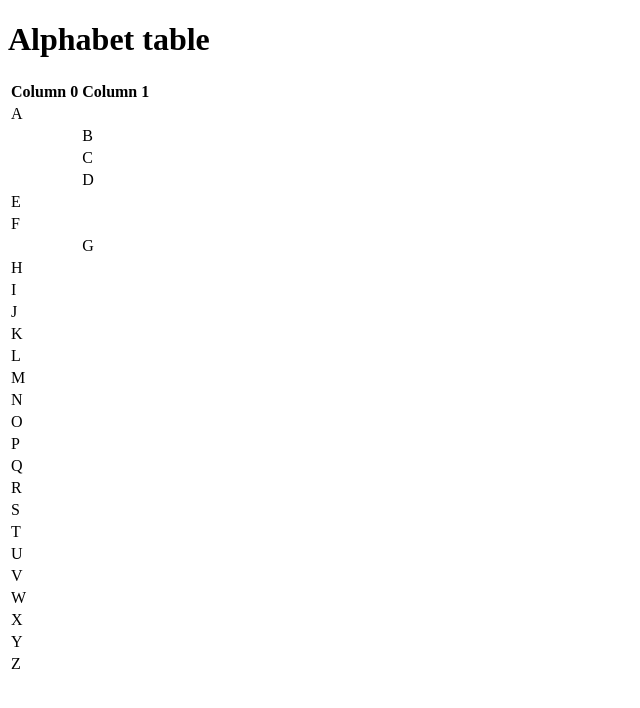
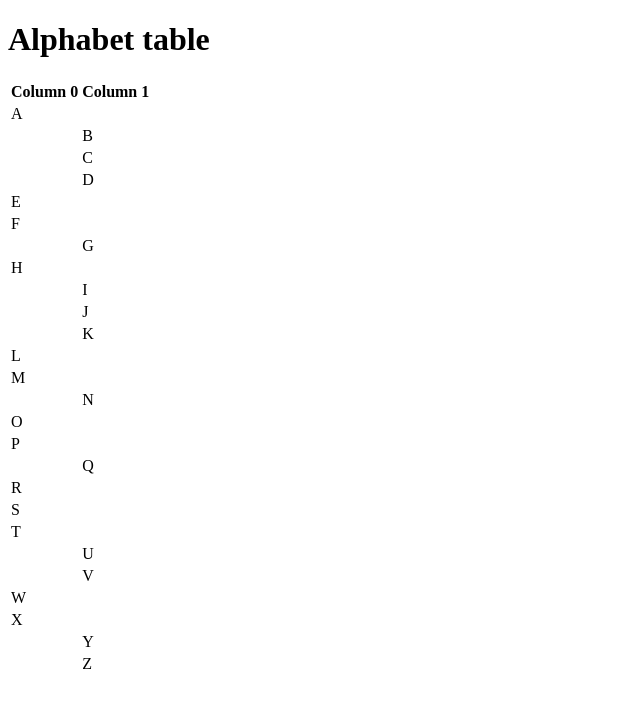
Before and after one commit to comp426-2022-fall/a01-malakhannosh, a website: page public/index.html in a window 1280 px wide. Shown: the whole page, without its empty margins (0-640 px from the left). Drawn offline with Linux system fonts and the light colour scheme.

Commit message:
maybe fixed idk

```diff
--- a/public/index.html
+++ b/public/index.html
@@ -40,13 +40,13 @@
     						<td>H</td><td></td>
   					</tr>
 					<tr>
-						<td>I</td><td></td>
+						<td></td><td>I</td>
 					</tr>
 					<tr>
-						<td>J</td><td></td>
+						<td></td><td>J</td>
 					</tr>
 					<tr>
-						<td>K</td><td></td>
+						<td></td><td>K</td>
 					</tr>
 					<tr>
 						<td>L</td><td></td>
@@ -55,7 +55,7 @@
 						<td>M</td><td></td>
 					</tr>
 					<tr>
-						<td>N</td><td></td>
+						<td></td><td>N</td>
 					</tr>
 					<tr>
 						<td>O</td><td></td>
@@ -64,7 +64,7 @@
 						<td>P</td><td></td>
 					</tr>
 					<tr>
-						<td>Q</td><td></td>
+						<td></td><td>Q</td>
 					</tr>
 					<tr>
 						<td>R</td><td></td>
@@ -76,10 +76,10 @@
 						<td>T</td><td></td>
 					</tr>
 					<tr>
-						<td>U</td><td></td>
+						<td></td><td>U</td>
 					</tr>
 					<tr>
-						<td>V</td><td></td>
+						<td></td><td>V</td>
 					</tr>
 					<tr>
 						<td>W</td><td></td>
@@ -88,10 +88,13 @@
 						<td>X</td><td></td>
 					</tr>
 					<tr>
-						<td>Y</td><td></td>
+						<td></td><td>Y</td>
 					</tr>
 					<tr>
-						<td>Z</td><td></td>
+						<td></td><td>Z</td>
 					</tr>
 				</tbody>
 			</table>
+		</div>
+	</body>
+</html>
```
